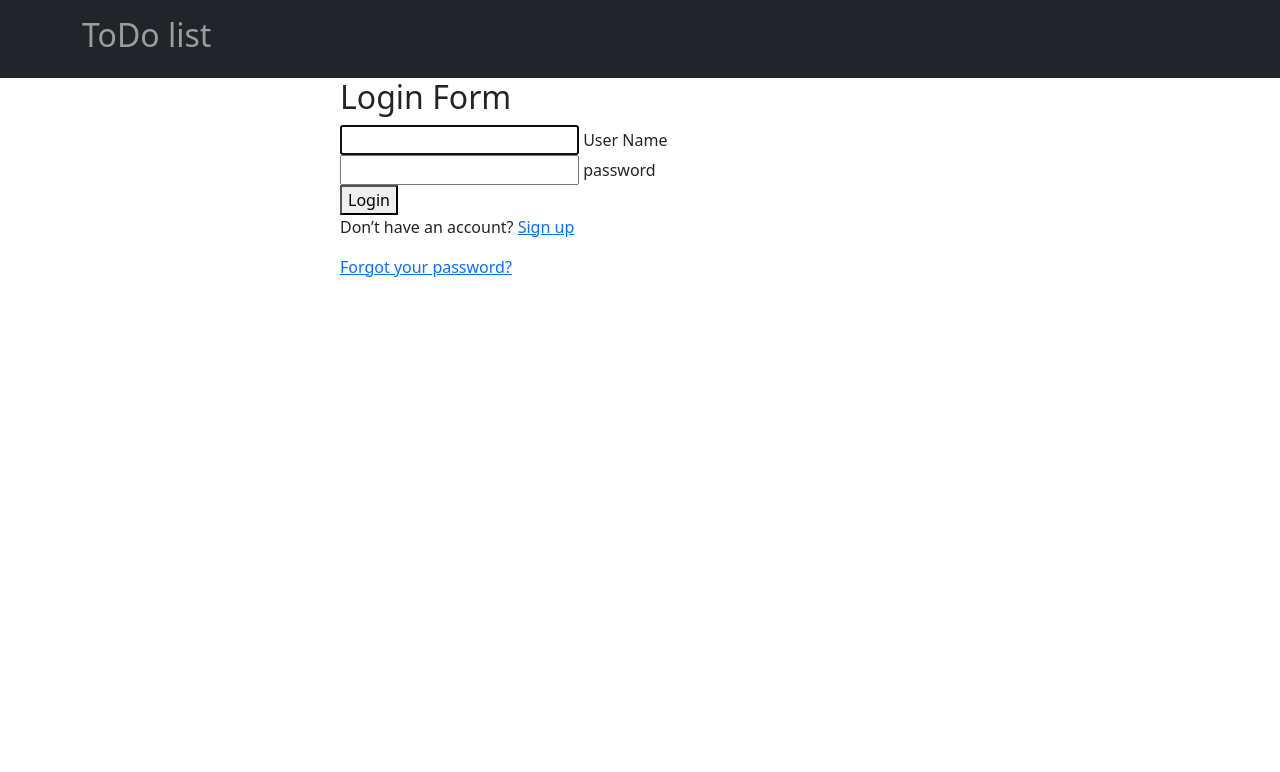
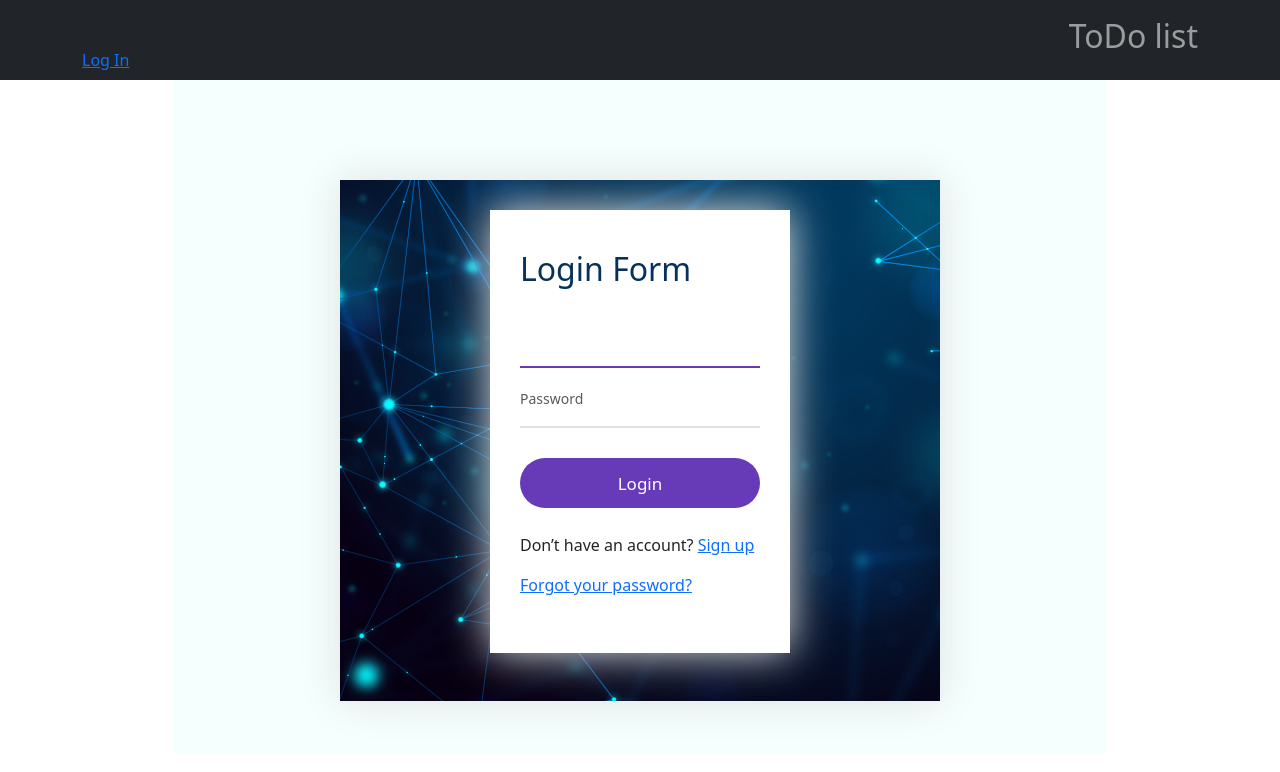
Before and after one commit to Mahdifm1/ToDo_list, a Django app: page /account/login/ in a window 1280 px wide. Shown: the top 772 px of the page. Run offline with Django 4.2, Linux system fonts and the light colour scheme.

Commit message:
add is user logged in or not to header

```diff
--- a/templates/base.html
+++ b/templates/base.html
@@ -6,25 +6,34 @@
     <title>
         {% block title %} {% endblock title %}
     </title>
+    {% block header %}{% endblock %}
+
     <link href="https://cdn.jsdelivr.net/npm/bootstrap@5.3.0-alpha3/dist/css/bootstrap.min.css" rel="stylesheet"
           integrity="sha384-KK94CHFLLe+nY2dmCWGMq91rCGa5gtU4mk92HdvYe+M/SXH301p5ILy+dN9+nJOZ" crossorigin="anonymous">
-    <script src="https://cdn.jsdelivr.net/npm/bootstrap@5.3.0-alpha3/dist/js/bootstrap.bundle.min.js"
-            integrity="sha384-ENjdO4Dr2bkBIFxQpeoTz1HIcje39Wm4jDKdf19U8gI4ddQ3GYNS7NTKfAdVQSZe"
-            crossorigin="anonymous"></script>
+
     <link rel="stylesheet" type="text/css" href="{% static 'todoapp/css/style.css' %}">
-
 </head>
 <body>
 <nav class="navbar navbar-dark bg-dark">
     <div class="container">
+        <div class="fl-right">
+            {% if user.is_authenticated %}
+                Hi {{ user.username }}!
+                <p><a href="{% url 'logout' %}">Log Out</a></p>
+            {% else %}
+                <p>You are not logged in</p>
+                <a href="{% url 'login' %}">Log In</a>
+            {% endif %}</div>
         <h2 class="navbar-text">
             ToDo list
         </h2>
     </div>
 </nav>
-
-<div class="container w-75 ">
+<div class="container w-75 justify-content-center">
     {% block content %} {% endblock content %}
 </div>
+<script src="https://cdn.jsdelivr.net/npm/bootstrap@5.3.0-alpha3/dist/js/bootstrap.bundle.min.js"
+        integrity="sha384-ENjdO4Dr2bkBIFxQpeoTz1HIcje39Wm4jDKdf19U8gI4ddQ3GYNS7NTKfAdVQSZe"
+        crossorigin="anonymous"></script>
 </body>
 </html>
```
